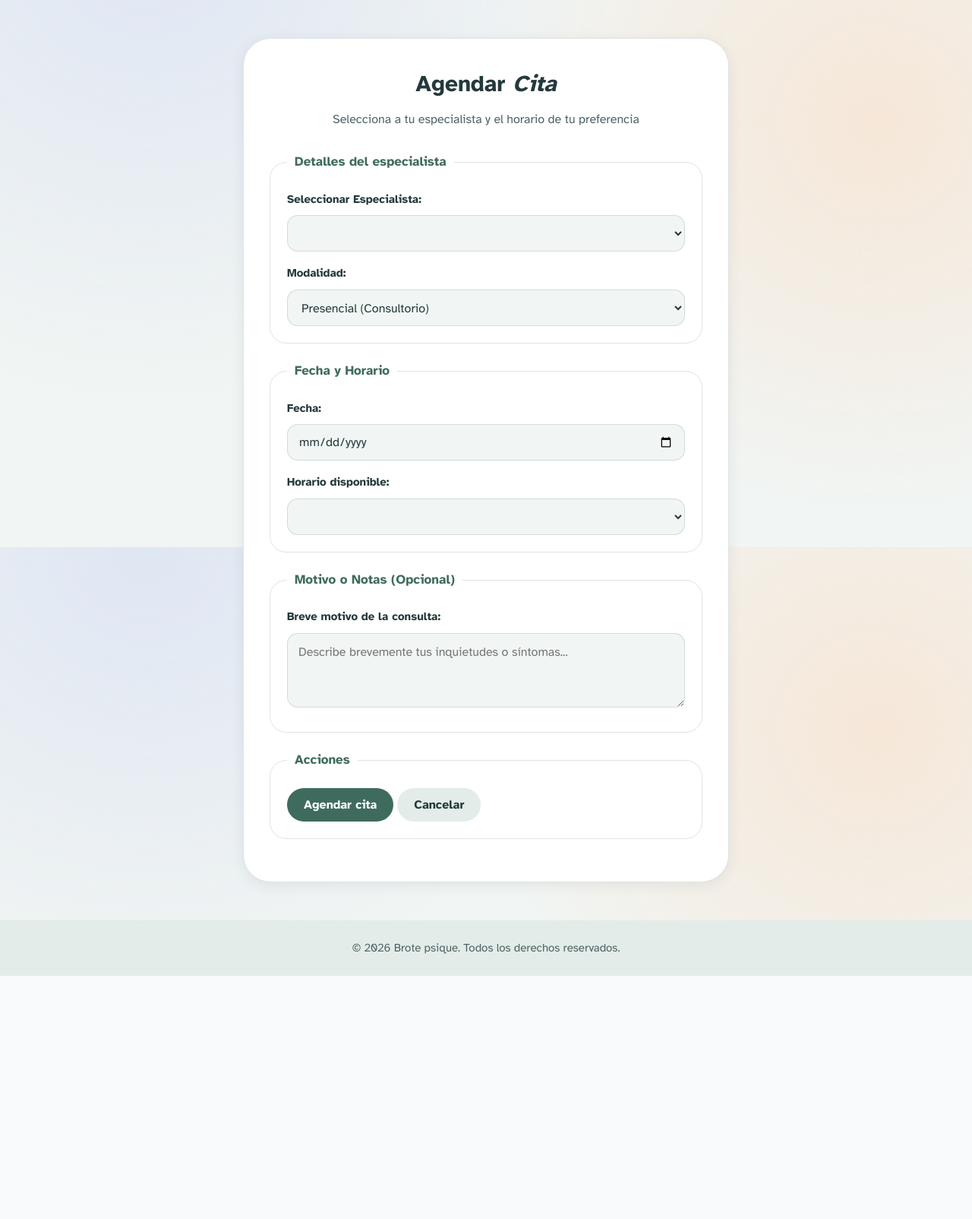
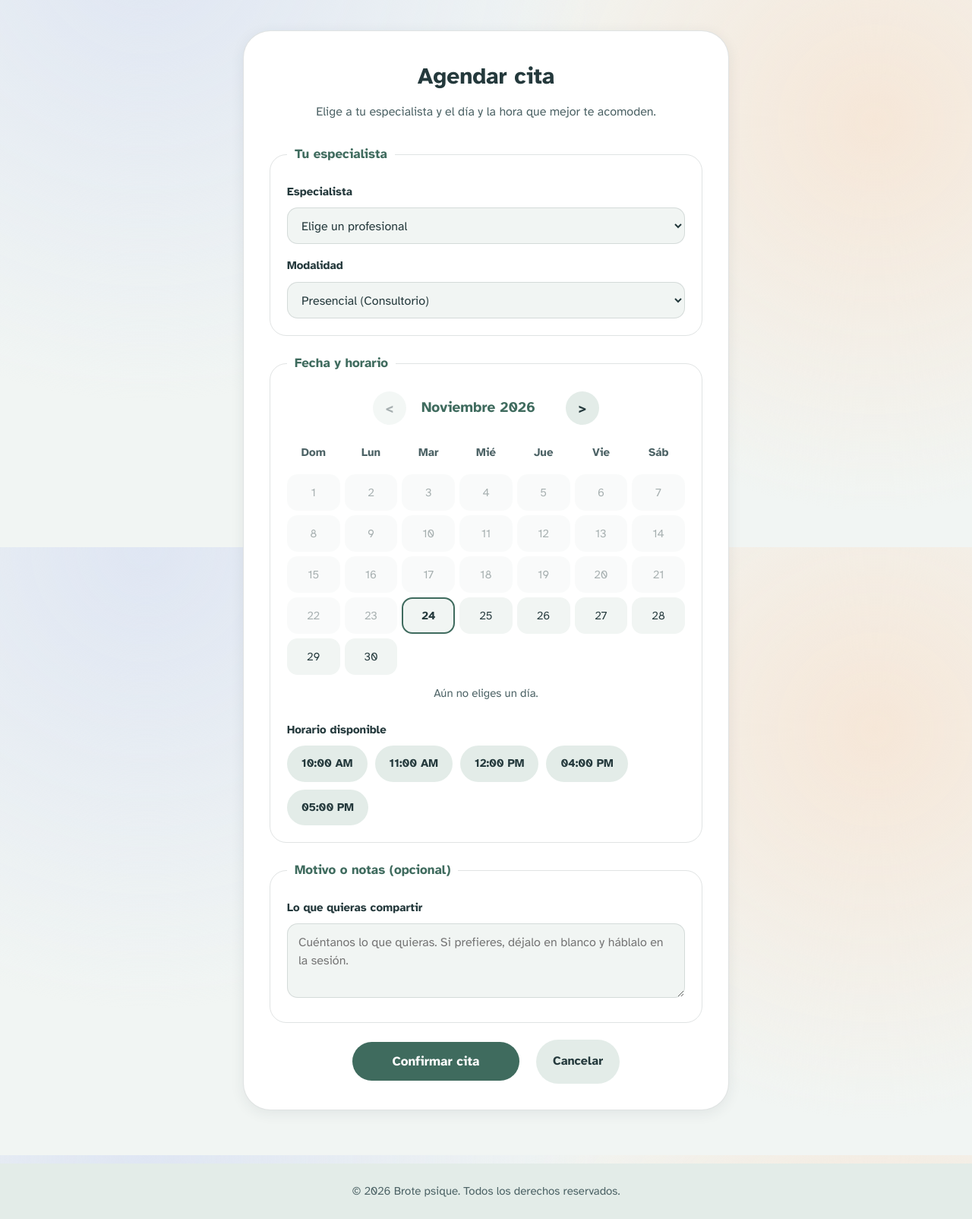
Before and after one commit to KSarai97/PW2-Proyecto, a PHP site: page /citas.php in a window 1280 px wide. Shown: the part 80-1684 px from the top of the page at 76% size. Before the commit the page ends 1364 px from the top, so only its background shows below. Run offline with PHP 8.4, Linux system fonts and the light colour scheme; the visitor is signed in with stand-in values (Sample User, id 1).

Commit message:
estilo en citas.php

```diff
--- a/citas.php
+++ b/citas.php
@@ -23,8 +23,6 @@ $especialistas = [
     2 => 'Lic. Roberto Sánchez - Terapia Cognitivo-Conductual'
 ];
 
-$fechaMinima = date('Y-m-d');
-
 $citaEditar = null;
 
 // =====================================
@@ -37,20 +35,11 @@ if (isset($_GET['id'])) {
 
         $id = $_GET['id'];
 
-        // Validar identificador de MongoDB
         if (!preg_match('/^[a-fA-F0-9]{24}$/', $id)) {
             throw new Exception('ID de cita no válido.');
         }
 
-        // =====================================
-        // 4. CONECTAR CON MONGODB
-        // =====================================
-
         $db = Conexion::conectar();
-
-        // =====================================
-        // 5. IDENTIFICAR USUARIO LOGUEADO
-        // =====================================
 
         $nombreUsuario = $_SESSION['usuario'];
 
@@ -77,12 +66,7 @@ if (isset($_GET['id'])) {
             throw new Exception('No se encontraron los datos del usuario.');
         }
 
-        // Obtener ID del usuario
         $idUsuario = $usuarioEncontrado['id'];
-
-        // =====================================
-        // 6. BUSCAR CITA Y COMPROBAR PROPIETARIO
-        // =====================================
 
         $citaEditar = $db->citas->findOne([
             '_id' => new MongoDB\BSON\ObjectId($id),
@@ -111,6 +95,55 @@ if (isset($_GET['id'])) {
 
 }
 
+// =====================================
+// 4. OBTENER VALORES PARA EL FORMULARIO
+// =====================================
+
+$fechaSeleccionada = $citaEditar
+    ? $citaEditar['fecha']
+    : '';
+
+$horaSeleccionada = $citaEditar
+    ? $citaEditar['hora']
+    : '';
+
+$horarios = [
+    '10:00' => '10:00 AM',
+    '11:00' => '11:00 AM',
+    '12:00' => '12:00 PM',
+    '16:00' => '04:00 PM',
+    '17:00' => '05:00 PM'
+];
+
+$meses = [
+    'enero', 'febrero', 'marzo', 'abril',
+    'mayo', 'junio', 'julio', 'agosto',
+    'septiembre', 'octubre', 'noviembre', 'diciembre'
+];
+
+$fechaTexto = '';
+
+if ($fechaSeleccionada !== '') {
+
+    $fechaObjeto = DateTime::createFromFormat('!Y-m-d', $fechaSeleccionada);
+
+    if ($fechaObjeto) {
+
+        $dias = [
+            'domingo', 'lunes', 'martes',
+            'miércoles', 'jueves', 'viernes', 'sábado'
+        ];
+
+        $fechaTexto = 'Día elegido: ' .
+            $dias[(int)$fechaObjeto->format('w')] . ' ' .
+            $fechaObjeto->format('j') . ' de ' .
+            $meses[(int)$fechaObjeto->format('n') - 1] .
+            ' de ' . $fechaObjeto->format('Y');
+
+    }
+
+}
+
 ?>
 
 <!DOCTYPE html>
@@ -126,11 +159,13 @@ if (isset($_GET['id'])) {
 
     <link rel="stylesheet" href="css/index.css">
 
+    <link rel="stylesheet" href="css/calendario.css">
+
     <link rel="stylesheet" href="css/citas.css">
 
     <link rel="icon" type="image/png" href="img/logo.png">
 
-    <title>Detalles de la cita</title>
+    <title><?= $citaEditar ? 'Modificar cita' : 'Agendar cita' ?></title>
 
 </head>
 
@@ -142,29 +177,17 @@ if (isset($_GET['id'])) {
 
             <ul>
 
-                <li>
-                    <a href="index.php">Página principal</a>
-                </li>
+                <li><a href="index.php">Página principal</a></li>
 
-                <li>
-                    <a href="perfilUs.php">Perfil de usuario</a>
-                </li>
+                <li><a href="perfilUs.php">Perfil de usuario</a></li>
 
-                <li>
-                    <a href="perfilEspecialista.php">Perfil especialista</a>
-                </li>
+                <li><a href="perfilEspecialista.php">Perfil especialista</a></li>
 
-                <li>
-                    <a href="calendario.php">Calendario de citas</a>
-                </li>
+                <li><a href="calendario.php">Calendario de citas</a></li>
 
-                <li>
-                    <a href="foro.html">Foro</a>
-                </li>
+                <li><a href="foro.html">Foro</a></li>
 
-                <li>
-                    <a href="logout.php" title="Cerrar sesión">Cerrar sesión</a>
-                </li>
+                <li><a href="logout.php" title="Cerrar sesión">Cerrar sesión</a></li>
 
             </ul>
 
@@ -178,29 +201,31 @@ if (isset($_GET['id'])) {
 
             <div class="form-header">
 
-                <h1>Agendar <em>Cita</em></h1>
+                <h1>
+                    <?= $citaEditar ? 'Modificar cita' : 'Agendar cita' ?>
+                </h1>
 
                 <p>
-                    Selecciona a tu especialista y el horario de tu preferencia
+                    Elige a tu especialista y el día y la hora que mejor te acomoden.
                 </p>
 
             </div>
 
-            <form action="procesar_cita.php" method="POST">
+            <form
+                action="procesar_cita.php"
+                method="POST"
+                id="form-cita"
+            >
 
-                <!-- =====================================
-                     ESPECIALISTA
-                ====================================== -->
+                <!-- ESPECIALISTA -->
 
                 <fieldset>
 
-                    <legend>Detalles del especialista</legend>
+                    <legend>Tu especialista</legend>
 
                     <div class="field">
 
-                        <label for="especialista">
-                            Seleccionar Especialista:
-                        </label>
+                        <label for="especialista">Especialista</label>
 
                         <select
                             id="especialista"
@@ -210,6 +235,7 @@ if (isset($_GET['id'])) {
 
                             <option value="" disabled
                                 <?= !$citaEditar ? 'selected' : '' ?>>
+                                Elige un profesional
                             </option>
 
                             <?php foreach ($especialistas as $id => $nombre): ?>
@@ -237,9 +263,13 @@ if (isset($_GET['id'])) {
 
                     <div class="field">
 
-                        <label for="modalidad">Modalidad:</label>
+                        <label for="modalidad">Modalidad</label>
 
-                        <select id="modalidad" name="modalidad" required>
+                        <select
+                            id="modalidad"
+                            name="modalidad"
+                            required
+                        >
 
                             <option value="presencial"
                                 <?= $citaEditar &&
@@ -265,82 +295,123 @@ if (isset($_GET['id'])) {
 
                 </fieldset>
 
-                <!-- =====================================
-                     FECHA Y HORARIO
-                ====================================== -->
+                <!-- FECHA Y HORARIO -->
 
                 <fieldset>
 
-                    <legend>Fecha y Horario</legend>
+                    <legend>Fecha y horario</legend>
 
-                    <div class="field-grid">
+                    <div class="picker">
+
+                        <div class="month-navigation">
+
+                            <button
+                                type="button"
+                                class="nav-btn"
+                                id="mes-anterior"
+                                aria-label="Mes anterior"
+                            >
+                                &lt;
+                            </button>
+
+                            <h2 id="mes-titulo" aria-live="polite"></h2>
+
+                            <button
+                                type="button"
+                                class="nav-btn"
+                                id="mes-siguiente"
+                                aria-label="Mes siguiente"
+                            >
+                                &gt;
+                            </button>
+
+                        </div>
+
+                        <div class="calendar-grid" id="calendario-grid">
+
+                            <div class="day-label">Dom</div>
+                            <div class="day-label">Lun</div>
+                            <div class="day-label">Mar</div>
+                            <div class="day-label">Mié</div>
+                            <div class="day-label">Jue</div>
+                            <div class="day-label">Vie</div>
+                            <div class="day-label">Sáb</div>
+
+                        </div>
+
+                        <input
+                            type="hidden"
+                            id="fecha"
+                            name="fecha"
+                            value="<?= htmlspecialchars(
+                                $fechaSeleccionada,
+                                ENT_QUOTES,
+                                'UTF-8'
+                            ) ?>"
+                        >
+
+                        <p
+                            class="picked-date"
+                            id="fecha-elegida"
+                            aria-live="polite"
+                        >
+                            <?= $fechaTexto !== ''
+                                ? htmlspecialchars($fechaTexto, ENT_QUOTES, 'UTF-8')
+                                : 'Aún no eliges un día.' ?>
+                        </p>
+
+                    </div>
+
+                    <p class="group-label" id="horas-label">
+                        Horario disponible
+                    </p>
+
+                    <div
+                        class="time-slots"
+                        role="group"
+                        aria-labelledby="horas-label"
+                    >
+
+                        <?php foreach ($horarios as $hora => $etiqueta): ?>
+
+                            <label class="time-option">
+
+                                <input
+                                    type="radio"
+                                    name="hora"
+                                    value="<?= $hora ?>"
+                                    <?= $horaSeleccionada === $hora
+                                        ? 'checked' : '' ?>
+                                    required
+                                >
+
+                                <span><?= $etiqueta ?></span>
+
+                            </label>
+
+                        <?php endforeach; ?>
+
+                    </div>
+
+                </fieldset>
+
+                <!-- MOTIVO -->
+
+                <fieldset>
+
+                    <legend>Motivo o notas (opcional)</legend>
 
                     <div class="field">
 
-                            <label for="fecha">Fecha:</label>
-
-                            <input
-                                type="date"
-                                id="fecha"
-                                name="fecha"
-                                min="<?= $fechaMinima ?>"
-                                value="<?= $citaEditar
-                                    ? htmlspecialchars(
-                                        $citaEditar['fecha'],
-                                        ENT_QUOTES,
-                                        'UTF-8'
-                                    )
-                                    : '' ?>"
-                                required
-                            >
-
-                        </div>
-
-                        <div class="field">
-
-                            <label for="hora">Horario disponible:</label>
-
-                            <select id="hora" name="hora" required>
-
-                                <option value="" disabled
-                                    <?= !$citaEditar ? 'selected' : '' ?>>
-
-
-                                </option>
-
-                                <?php foreach (
-                                    ['10:00', '11:00', '12:00', '16:00', '17:00']
-                                    as $hora
-                                ): ?>
-                                    <option
-                                        value="<?= $hora ?>"
-                                        <?= $citaEditar &&
-                                            $citaEditar['hora'] === $hora
-                                            ? 'selected' : '' ?>
-                                    >
-                                        <?= $hora ?>
-                                    </option>
-                                <?php endforeach; ?>
-                            </select>
-                        </div>
-                    </div>
-                </fieldset>
-
-                <!-- =====================================
-                     MOTIVO
-                ====================================== -->
-                <fieldset>
-                    <legend>Motivo o Notas (Opcional)</legend>
-                    <div class="field">
                         <label for="motivo">
-                            Breve motivo de la consulta:
+                            Lo que quieras compartir
                         </label>
 
                         <textarea
                             id="motivo"
                             name="motivo"
                             rows="3"
-                            placeholder="Describe brevemente tus inquietudes o síntomas..."
+                            placeholder="Cuéntanos lo que quieras. Si prefieres, déjalo en blanco y háblalo en la sesión."
                         ><?= $citaEditar
                             ? htmlspecialchars(
                                 $citaEditar['motivo'] ?? '',
@@ -348,18 +419,23 @@ if (isset($_GET['id'])) {
                                 'UTF-8'
                             )
                             : '' ?></textarea>
+
                     </div>
+
                 </fieldset>
 
-                <!-- =====================================
-                     ACCIONES
-                ====================================== -->
+                <p
+                    class="form-error"
+                    id="fecha-error"
+                    role="alert"
+                    hidden
+                >
+                    Elige un día en el calendario para continuar.
+                </p>
 
-                <fieldset>
+                <!-- ACCIONES -->
 
-                    <legend>Acciones</legend>
-
-                    <div class="button-group">
+                <div class="form-actions">
 
                     <?php if ($citaEditar): ?>
 
@@ -367,7 +443,7 @@ if (isset($_GET['id'])) {
                             type="hidden"
                             name="id_cita"
                             value="<?= htmlspecialchars(
-                                    (string) $citaEditar['_id'],
+                                (string)$citaEditar['_id'],
                                 ENT_QUOTES,
                                 'UTF-8'
                             ) ?>"
@@ -388,7 +464,7 @@ if (isset($_GET['id'])) {
                             name="registrar"
                             value="Registrar"
                         >
-                                Agendar cita
+                            Confirmar cita
                         </button>
 
                     <?php endif; ?>
@@ -396,17 +472,25 @@ if (isset($_GET['id'])) {
                     <a href="calendario.php" class="button cancel-button">
                         Cancelar
                     </a>
+
                 </div>
-                </fieldset>
+
             </form>
+
         </div>
+
     </main>
 
     <footer class="site-footer">
+
         <p>
             &copy; 2026 Brote psique. Todos los derechos reservados.
         </p>
+
     </footer>
 
+    <script src="js/citas.js"></script>
+
 </body>
+
 </html>
--- a/css/citas.css
+++ b/css/citas.css
@@ -292,3 +292,57 @@ legend {
         padding: 4px;
     }
 }
+
+
+/* =====================================
+   ACCIONES DEL FORMULARIO
+===================================== */
+
+.form-actions {
+    display: flex;
+    flex-wrap: wrap;
+    justify-content: center;
+    align-items: center;
+    gap: 12px;
+    margin-top: 10px;
+}
+
+.form-actions button {
+    width: auto;
+    min-width: 220px;
+}
+
+.form-actions .cancel-button {
+    display: inline-block;
+    padding: 15px 25px;
+    border-radius: 999px;
+    background-color: var(--fondo-suave);
+    color: var(--tinta);
+    font-size: 16px;
+    font-weight: 700;
+    text-decoration: none;
+    transition: background-color 0.3s ease;
+}
+
+.form-actions .cancel-button {
+    display: inline-block;
+    margin-left: 10px;
+    padding: 15px 22px;
+    border-radius: 999px;
+    background-color: var(--fondo-suave);
+    color: var(--tinta);
+    text-decoration: none;
+    font-weight: 700;
+}
+
+.form-actions .cancel-button:hover {
+    background-color: var(--bruma);
+}
+
+@media (max-width: 600px) {
+    .form-actions .cancel-button {
+        display: block;
+        margin: 12px auto 0;
+        width: fit-content;
+    }
+}
```
Also changed, not shown: js/citas.js (+109 -15 lines), citas.html (line endings or trailing spaces). Lines whose indentation alone changed are shown as unchanged.
